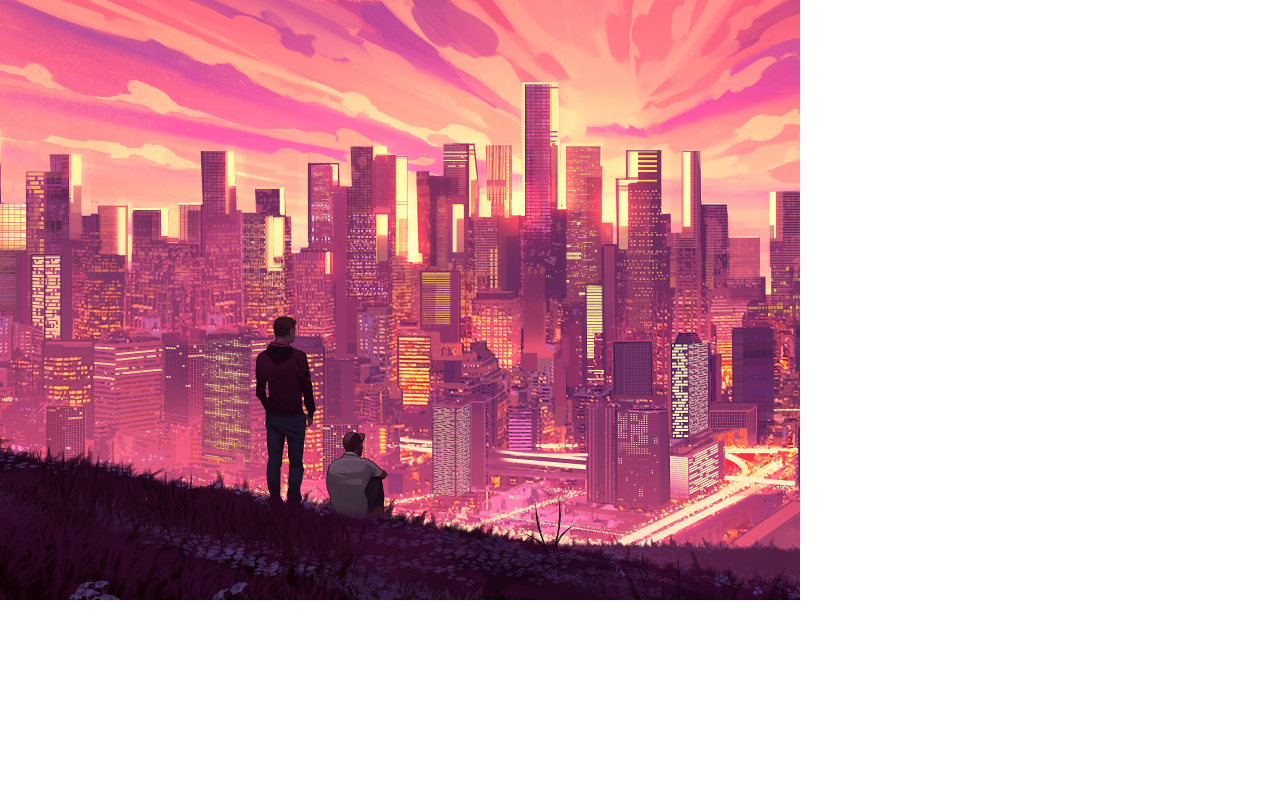
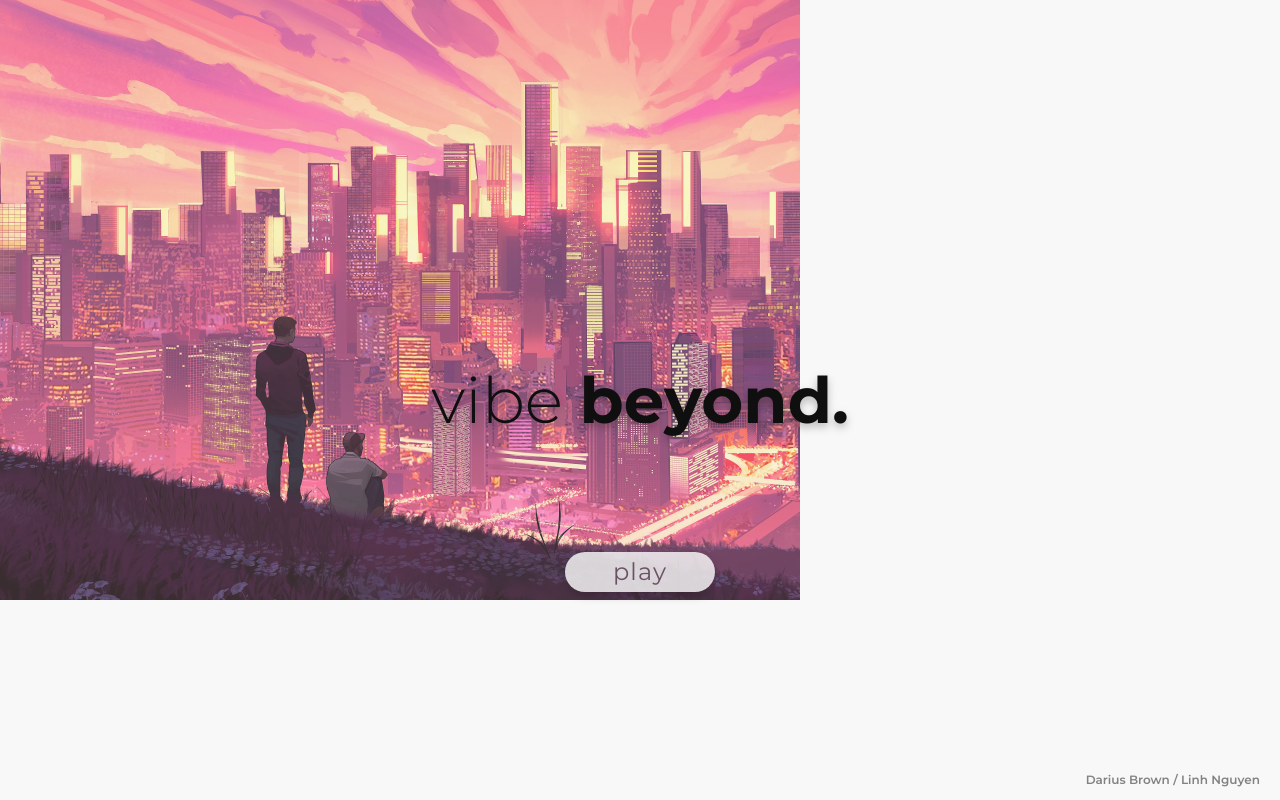
Before and after one commit to dariustb/VibeBeyond, a Vue app: page / in a window 1280 px wide. Built offline with nearby package versions, Linux system fonts and the light colour scheme.

Commit message:
Added title/play button/credits/semi overlay

```diff
--- a/src/App.vue
+++ b/src/App.vue
@@ -2,6 +2,23 @@
 </script>
 
 <template>
+    <!-- Main container -->
+    <div class="flex items-center justify-center h-screen ">
+        <!-- vibe beyond title -->
+        <h1 class="text-[64px] drop-shadow-[0_4px_4px_rgba(0,0,0,0.25)]">
+            <b class="font-light">vibe </b><b>beyond.</b>
+        </h1>
+
+        <!-- play button + text -->
+        <div class="absolute bottom-52 drop-shadow-[0_4px_4px_rgba(0,0,0,0.25)]" id="play-button">
+            <p class="text-2xl text-[#4F3247] opacity-80 tracking-wider text-center relative bottom-4">play</p>
+        </div>
+
+        <!-- Darius / Linh -->
+        <div class ="absolute right-5 bottom-3">
+            <p class="text-xs opacity-50 font-semibold">Darius Brown / Linh Nguyen</p>
+        </div>
+    </div>
 </template>
 
 <style scoped>
```
